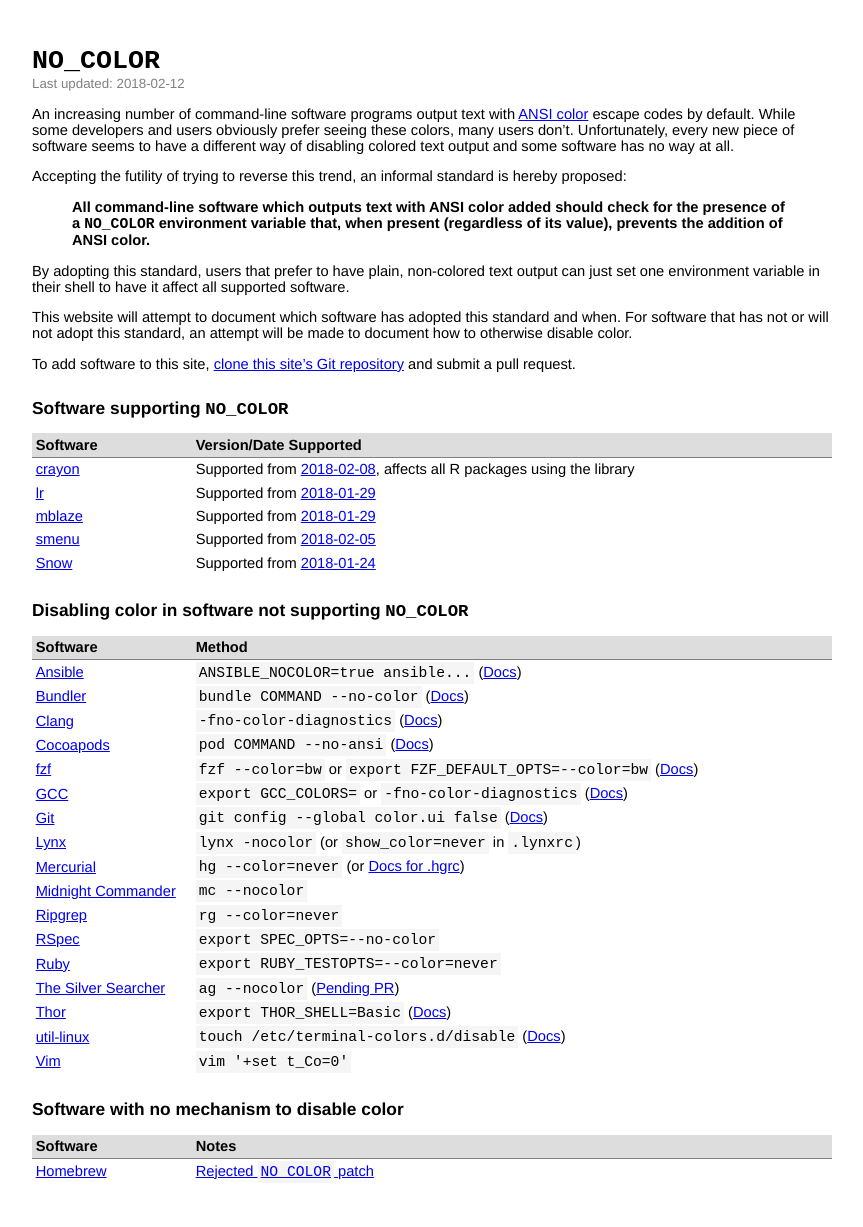
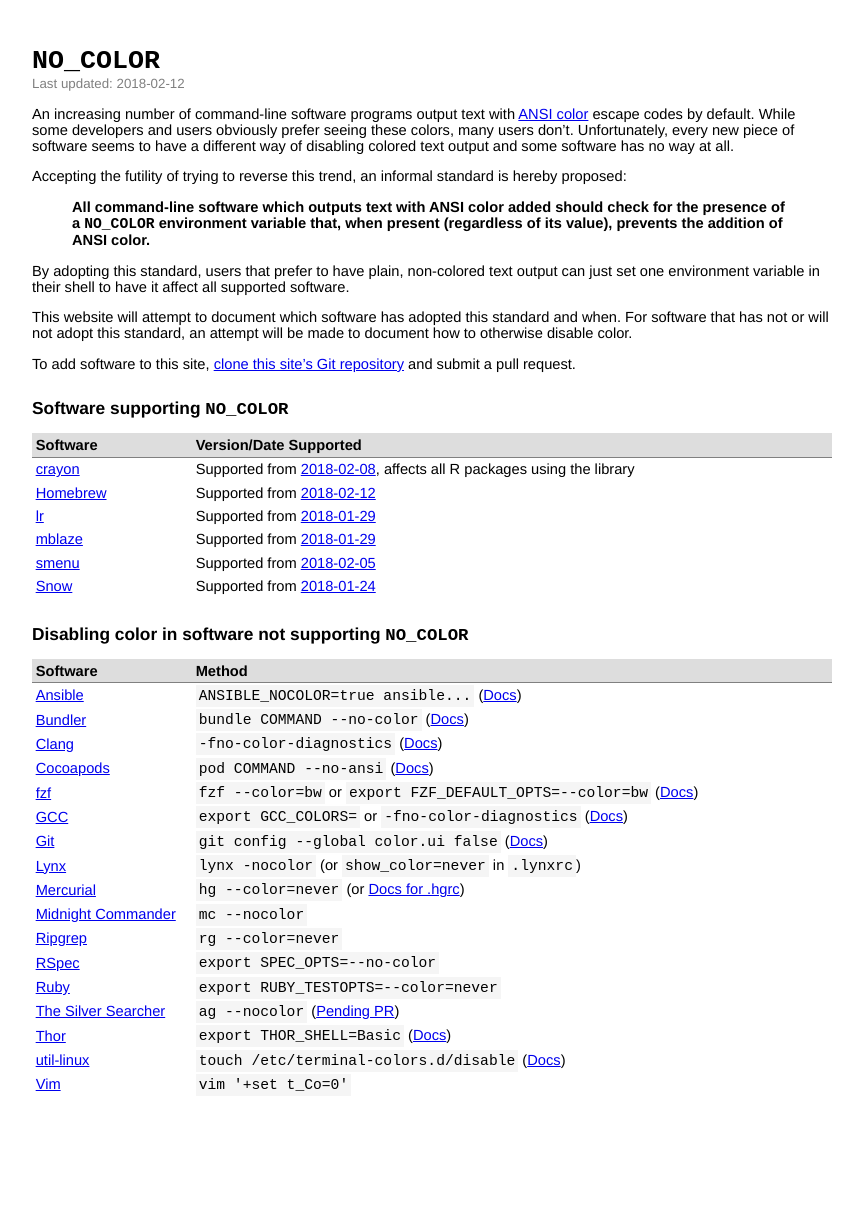
Before and after one commit to jcs/no_color, a Jekyll site: the page built from index.md, in a window 1280 px wide. Shown: the whole page, without its empty margins (208-1071 px from the left). Built offline with Jekyll 4.4.1, drawn with Linux system fonts in a browser that asks for light colours; our own code applies the rules of GitHub Pages for plain Markdown files; after the commit the page ends 1141 px from its top, so only the background shows below that.

Commit message:
homebrew adopted NO_COLOR support

```diff
--- a/index.md
+++ b/index.md
@@ -38,6 +38,7 @@ and submit a pull request.
 | Software | Version/Date Supported |
 |:-|:-|
 | [crayon](https://github.com/r-lib/crayon) | Supported from [2018-02-08](https://github.com/r-lib/crayon/commit/700800135d04408bf1c99426b3fec9a4073b8a97), affects all R packages using the library |
+| [Homebrew](https://brew.sh/) | Supported from [2018-02-12](https://github.com/Homebrew/brew/commit/b3f0e571f4cdcc29dd6982b863fdcd7de5e6febf) |
 | [lr](https://github.com/chneukirchen/lr) | Supported from [2018-01-29](https://github.com/chneukirchen/lr/commit/8f0ac7c8abb4e0830d6cf72bbbd5f38c44b4266d) |
 | [mblaze](https://github.com/chneukirchen/mblaze) | Supported from [2018-01-29](https://github.com/chneukirchen/mblaze/commit/4014f03afe6d624ba1c6bdde6551b4996ba31fe5) |
 | [smenu](https://github.com/p-gen/smenu) | Supported from [2018-02-05](https://github.com/p-gen/smenu/commit/70d3ee5a328230dff3b744b2f0ca7ef20ecb530e) |
@@ -66,10 +67,3 @@ and submit a pull request.
 | [util-linux](https://github.com/karelzak/util-linux) | `touch /etc/terminal-colors.d/disable` ([Docs](http://man7.org/linux/man-pages/man5/terminal-colors.d.5.html)) |
 | [Vim](http://www.vim.org/) | `vim '+set t_Co=0'` |
 {: rules="groups"}
-
-## Software with no mechanism to disable color
-
-| Software | Notes |
-|:-|:-|
-| [Homebrew](https://brew.sh/) | [Rejected `NO_COLOR` patch](https://github.com/Homebrew/brew/pull/3090) |
-{: rules="groups"}
```
